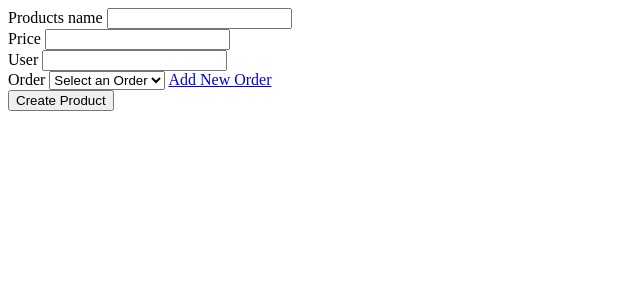
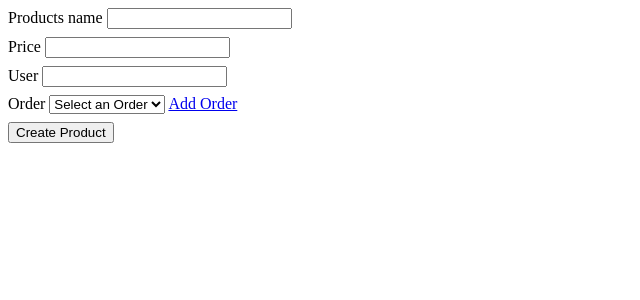
Before and after one commit to Aastha280301/jwt_authentication, a Rails app: page /products/new in a window 1280 px wide. Shown: the top 300 px of the page, without its empty margins (0-640 px from the left). Run offline with Rails 7, Linux system fonts and the light colour scheme; data that the repository does not hold is empty; parts of the project's set-up code (start-up, migrations or seed data) failed here and were passed over.

Commit message:
"Add css"

```diff
--- a/app/views/authentication/index.html.erb
+++ b/app/views/authentication/index.html.erb
@@ -1,12 +1,13 @@
 <h1>Please enter email and password</h1>
 
 <%= form_with model: @user, url: auth_login_path, method: :post do |form| %>
-  <div>
+
+  <div class="field" style="margin-bottom: 5px;">
     <%= form.label :email %><br>
     <%= form.text_field :email %>
   </div>
 
-  <div>
+  <div class="field" style="margin-bottom: 5px;">
     <%= form.label :password %><br>
     <%= form.password_field :password %>
   </div>
--- a/app/views/orders/new.html.erb
+++ b/app/views/orders/new.html.erb
@@ -1,6 +1,6 @@
 <%= form_for @order do |f| %>
 
-  <div class="field">
+  <div class="field" style="margin-bottom: 10px;">
     <%= f.label :order_detail %>
     <%= f.text_field :order_detail %>
   </div>
--- a/app/views/products/new.html.erb
+++ b/app/views/products/new.html.erb
@@ -1,24 +1,24 @@
 <%= form_for @product do |f| %>
 
-  <div class="field">
+  <div class="field" style="margin-bottom: 8px;">
     <%= f.label :products_name %>
     <%= f.text_field :products_name %>
   </div>
 
-  <div class="field">
+  <div class="field" style="margin-bottom: 8px;">
     <%= f.label :price %>
     <%= f.text_field :price %>
   </div>
 
-  <div class="field">
+  <div class="field" style="margin-bottom: 8px;">
     <%= f.label :user_id %>
     <%= f.text_field :user_id %>
   </div>
 
-  <div class="field">
+  <div class="field" style="margin-bottom: 8px;">
     <%= f.label :order_id %>
     <%= f.collection_select(:order_id, Order.all, :id, :order_detail, include_blank: 'Select an Order') %>
-    <%= link_to 'Add New Order', new_order_path, class: 'btn btn-primary', remote: true %>
+    <%= link_to 'Add Order', new_order_path, class: 'btn btn-primary', remote: true %>
  </div>
 
   <div class="actions">
```
